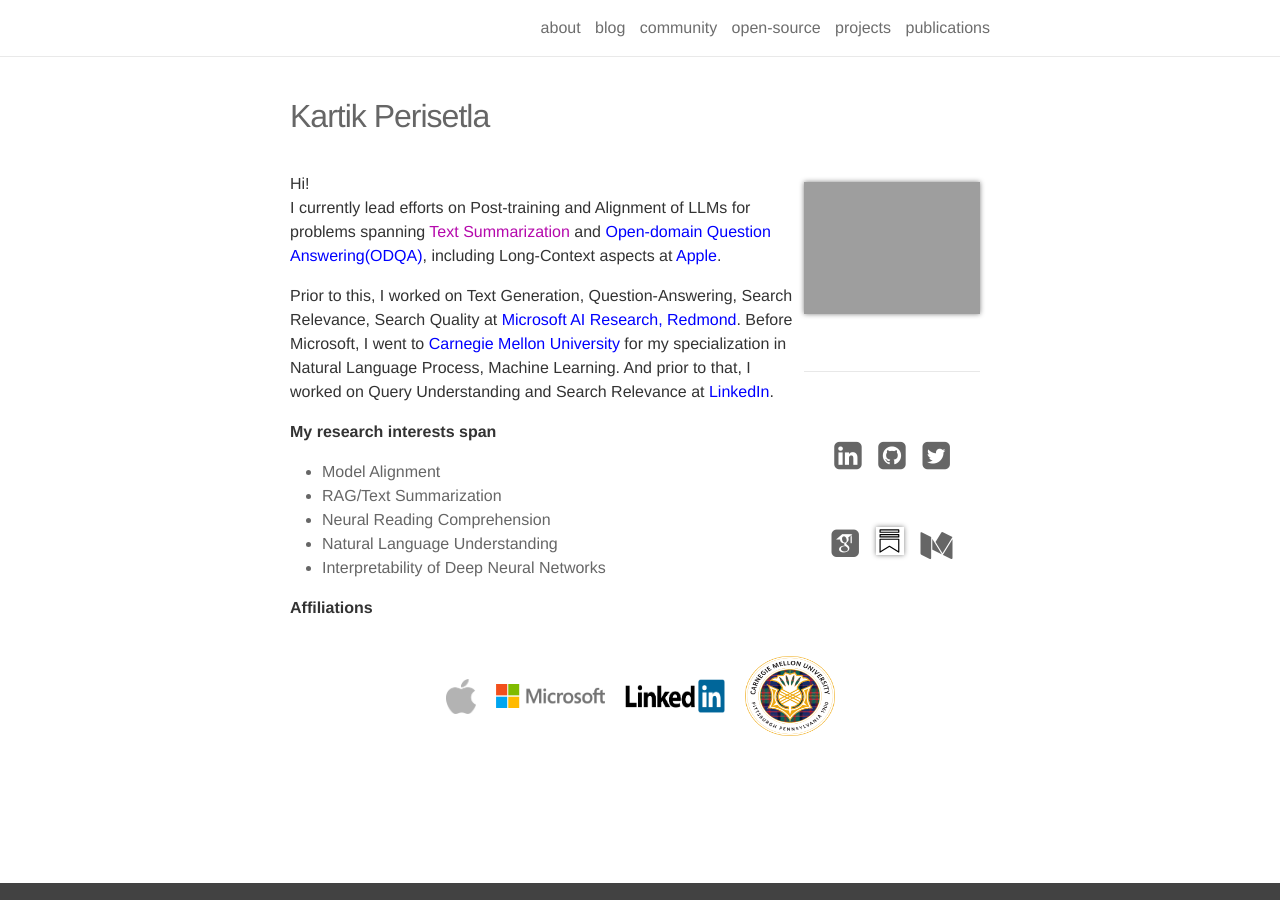
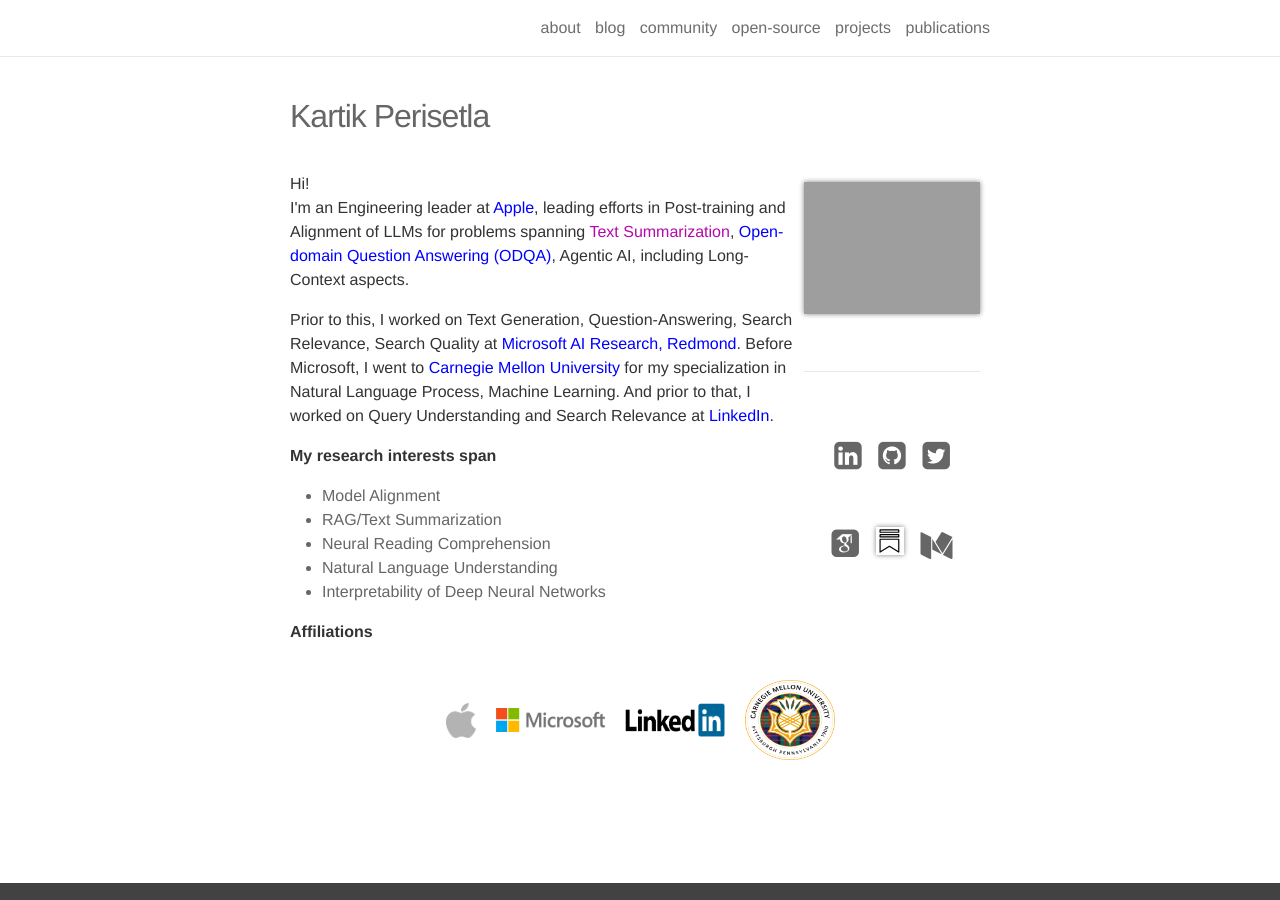
Before and after one commit to kartikperisetla/kartikperisetla.github.io, a Jekyll site: the page built from _pages/about.md, in a window 1280 px wide. Built offline with Jekyll 4.4.1, drawn with Linux system fonts in a browser that asks for light colours; nearby versions of some CDN libraries; some web fonts are replaced.

Commit message:
copy: rewrite about page intro as Engineering leader, add Agentic AI

```diff
--- a/_pages/about.md
+++ b/_pages/about.md
@@ -10,7 +10,7 @@
 ---
 <p align="left">
 Hi!<br/>
-I currently lead efforts on Post-training and Alignment of LLMs for problems spanning <a target="_blank" href="https://en.wikipedia.org/wiki/Automatic_summarization#Abstractive-based_summarization">Text Summarization</a> and <a target="_blank" href="https://en.wikipedia.org/wiki/Question_answering#Open_domain_question_answering" style="color:blue">Open-domain Question Answering(ODQA)</a>, including Long-Context aspects at <a href="https://www.apple.com/siri/" target="_blank" style="color:blue">Apple</a>.</p>
+I'm an Engineering leader at <a href="https://www.apple.com/siri/" target="_blank" style="color:blue">Apple</a>, leading efforts in Post-training and Alignment of LLMs for problems spanning <a target="_blank" href="https://en.wikipedia.org/wiki/Automatic_summarization#Abstractive-based_summarization">Text Summarization</a>, <a target="_blank" href="https://en.wikipedia.org/wiki/Question_answering#Open_domain_question_answering" style="color:blue">Open-domain Question Answering (ODQA)</a>, Agentic AI, including Long-Context aspects.</p>
 
 <p>
 Prior to this, I worked on Text Generation, Question-Answering, Search Relevance, Search Quality at <a href="https://www.microsoft.com/en-us/research/lab/microsoft-research-redmond/" target="_blank" style="color:blue">Microsoft AI Research, Redmond</a>. Before Microsoft, I went to <a href="http://cmu.edu/" target="_blank" style="color:blue">Carnegie Mellon University</a> for my specialization in Natural Language Process, Machine Learning. And prior to that, I worked on Query Understanding and Search Relevance at <a href="https://linkedin.com" target="_blank" style="color:blue">LinkedIn</a>.
```
